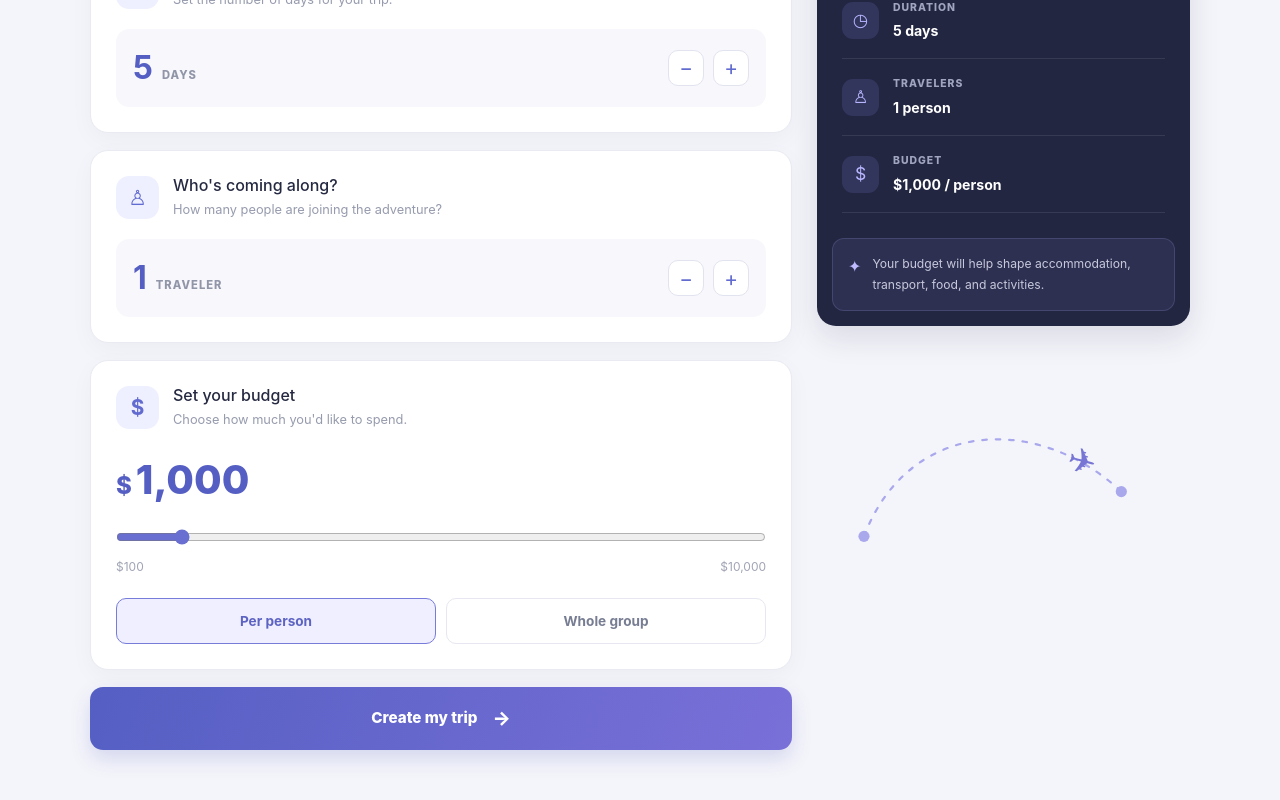
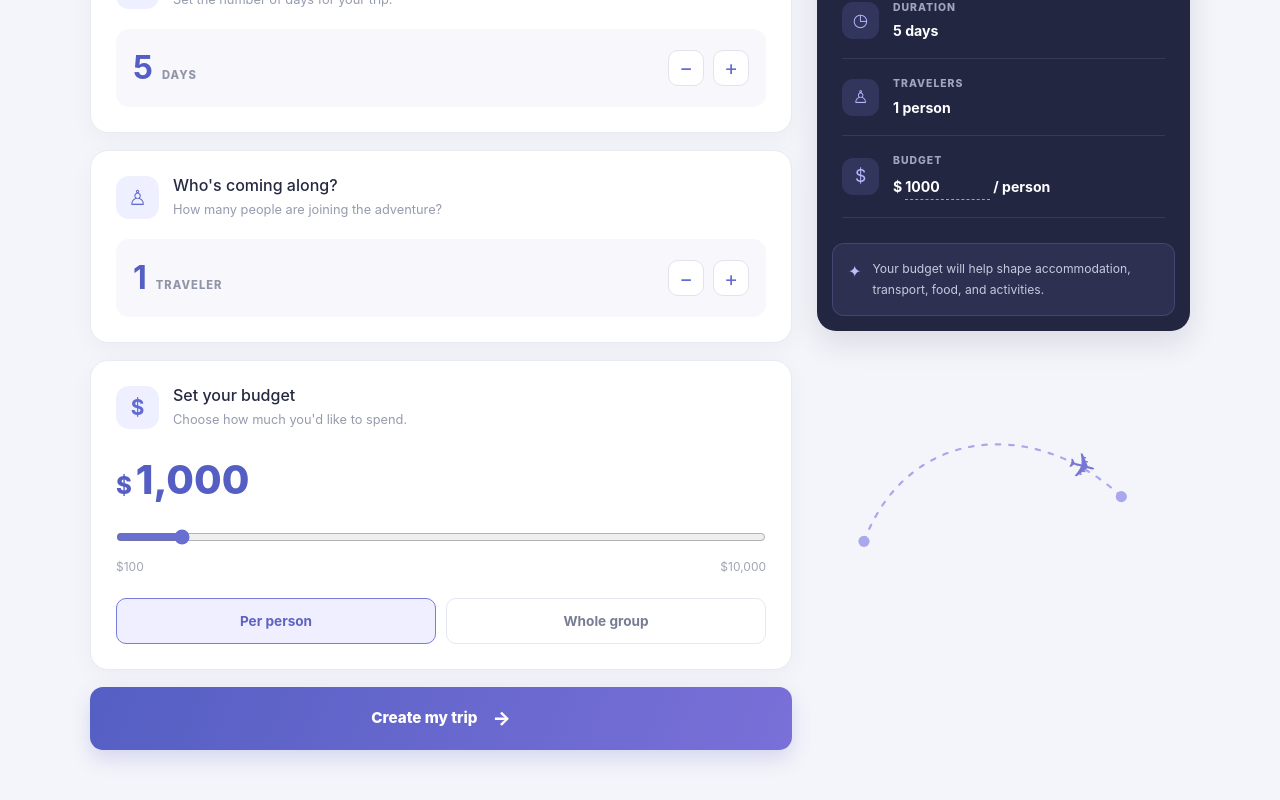
Before and after one commit to SalamShakhatreh/Trip-planner, a React app in the folder frontend/App/: page /plan-trip in a window 1280 px wide. Shown: the part 845-1645 px from the top of the page. Built offline with nearby package versions, Linux system fonts and the light colour scheme; the HTML template or start-up script is replaced by a standard one.

Commit message:
Add editable trip budget

```diff
--- a/frontend/App/src/App.css
+++ b/frontend/App/src/App.css
@@ -1231,6 +1231,39 @@ a:focus-visible {
   color: #5d63c3;
 }
 
+.trip-summary-budget-value {
+  display: flex;
+  align-items: center;
+  flex-wrap: wrap;
+  gap: 3px;
+}
+
+.trip-summary-budget-input {
+  width: 85px;
+  padding: 2px 0;
+  border: none;
+  border-bottom: 1px dashed #94a3b8;
+  outline: none;
+  background: transparent;
+  color: inherit;
+  font: inherit;
+  font-weight: inherit;
+}
+
+.trip-summary-budget-input:focus {
+  border-bottom: 1px solid #8b5cf6;
+}
+
+.trip-summary-budget-input::-webkit-inner-spin-button,
+.trip-summary-budget-input::-webkit-outer-spin-button {
+  appearance: none;
+  margin: 0;
+}
+
+.trip-summary-budget-input {
+  appearance: textfield;
+}
+
 .trip-create-button {
   display: flex;
   justify-content: center;
--- a/frontend/App/src/pages/PlanTrip.jsx
+++ b/frontend/App/src/pages/PlanTrip.jsx
@@ -7,11 +7,25 @@ const PlanTrip = () => {
   const [duration, setDuration] = useState(5);
   const [travelers, setTravelers] = useState(1);
   const [budget, setBudget] = useState(1000);
+  const [budgetInput, setBudgetInput] = useState("1000");
   const [budgetType, setBudgetType] = useState("person");
 
   const handleExplore = () => {
     setExplore(true);
     setDestination("");
+  };
+
+  const handleBudgetBlur = () => {
+    const amount = Number(budgetInput);
+
+    if (
+      budgetInput === "" ||
+      !Number.isInteger(amount) ||
+      amount < 100 ||
+      amount > 10000
+    ) {
+      setBudgetInput(String(budget));
+    }
   };
 
   return (
@@ -43,11 +57,7 @@ const PlanTrip = () => {
         </div>
 
         <div className="trip-workspace-grid">
-
-          {/* Trip Inputs */}
           <div className="trip-input-area">
-
-            {/* Destination */}
             <div className="trip-panel">
               <div className="trip-panel-heading">
                 <span className="trip-panel-icon">⌖</span>
@@ -91,7 +101,6 @@ const PlanTrip = () => {
               </button>
             </div>
 
-            {/* Duration */}
             <div className="trip-panel">
               <div className="trip-panel-heading">
                 <span className="trip-panel-icon">◷</span>
@@ -127,7 +136,6 @@ const PlanTrip = () => {
               </div>
             </div>
 
-            {/* Travelers */}
             <div className="trip-panel">
               <div className="trip-panel-heading">
                 <span className="trip-panel-icon">♙</span>
@@ -165,7 +173,6 @@ const PlanTrip = () => {
               </div>
             </div>
 
-            {/* Budget */}
             <div className="trip-panel trip-budget-panel">
               <div className="trip-panel-heading">
                 <span className="trip-panel-icon">$</span>
@@ -185,11 +192,13 @@ const PlanTrip = () => {
                 type="range"
                 min="100"
                 max="10000"
-                step="100"
+                step="1"
                 value={budget}
-                onChange={(e) =>
-                  setBudget(Number(e.target.value))
-                }
+                onChange={(e) => {
+                  const value = Number(e.target.value);
+                  setBudget(value);
+                  setBudgetInput(String(value));
+                }}
                 aria-label="Trip budget"
               />
 
@@ -220,7 +229,6 @@ const PlanTrip = () => {
               </div>
             </div>
 
-            {/* Create Trip */}
             <button
               type="button"
               className="trip-create-button"
@@ -232,10 +240,7 @@ const PlanTrip = () => {
             </button>
           </div>
 
-          {/* Right Column */}
           <div className="trip-summary-column">
-
-            {/* Trip Summary */}
             <aside className="trip-summary">
               <div className="trip-summary-top">
                 <span className="trip-summary-label">
@@ -288,9 +293,34 @@ const PlanTrip = () => {
                   <span>$</span>
                   <div>
                     <small>BUDGET</small>
-                    <strong>
-                      ${budget.toLocaleString()} /{" "}
-                      {budgetType === "person" ? "person" : "group"}
+                    <strong className="trip-summary-budget-value">
+                      $
+                      <input
+                        type="number"
+                        className="trip-summary-budget-input"
+                        min="100"
+                        max="10000"
+                        step="1"
+                        value={budgetInput}
+                        onChange={(e) => {
+                          const value = e.target.value;
+                          setBudgetInput(value);
+
+                          const amount = Number(value);
+
+                          if (
+                            value !== "" &&
+                            Number.isInteger(amount) &&
+                            amount >= 100 &&
+                            amount <= 10000
+                          ) {
+                            setBudget(amount);
+                          }
+                        }}
+                        onBlur={handleBudgetBlur}
+                        aria-label="Edit trip budget"
+                      />
+                      / {budgetType === "person" ? "person" : "group"}
                     </strong>
                   </div>
                 </div>
@@ -305,7 +335,6 @@ const PlanTrip = () => {
               </div>
             </aside>
 
-            {/* Decorative Flight Path */}
             <div
               className="trip-route-decoration"
               aria-hidden="true"
@@ -334,7 +363,6 @@ const PlanTrip = () => {
               </svg>
               <span>✈</span>
             </div>
-
           </div>
         </div>
       </section>
```
